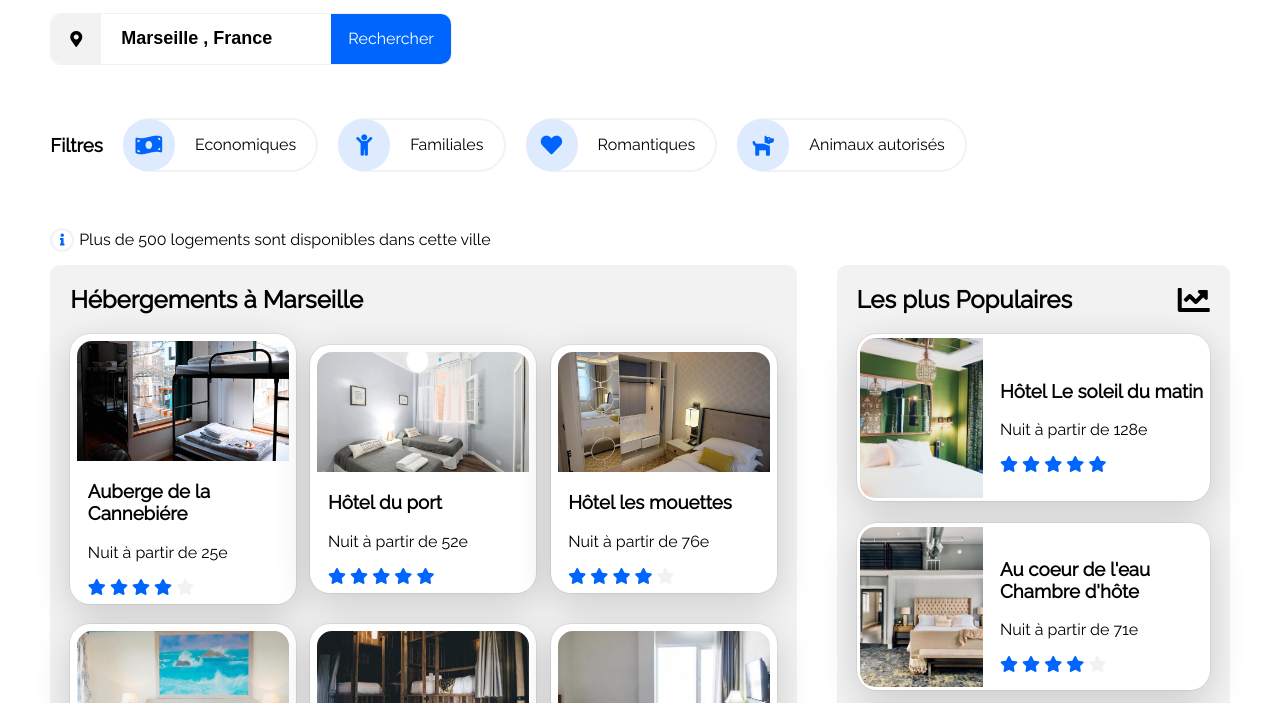
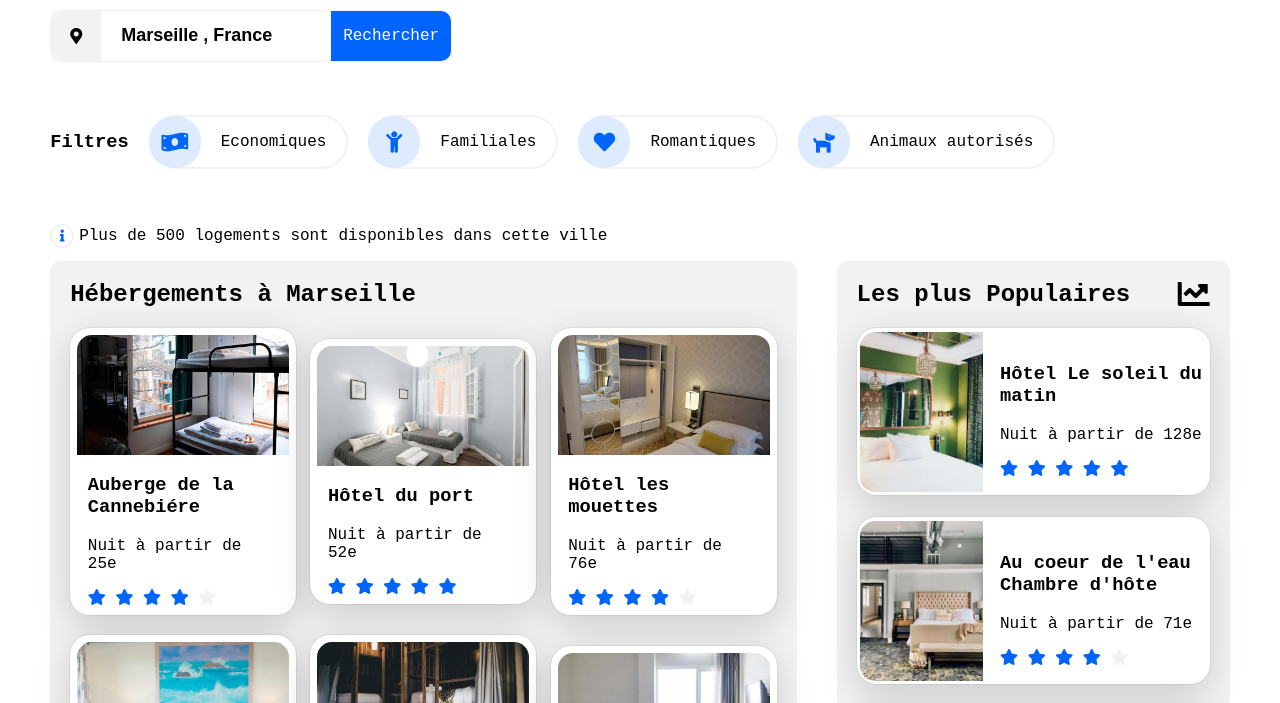
Before and after one commit to DRAME-ibrahima/booki-OpencCassRoom, a plain HTML site: page index.html in a window 1280 px wide. Shown: the part 191-894 px from the top of the page. Drawn offline with Linux system fonts and the light colour scheme.

Commit message:
Update style.css

```diff
--- a/style.css
+++ b/style.css
@@ -1,7 +1,7 @@
 /* GENERAL */
 html,
 body {
-  font-family: Raleway, Arial, Helvetica, sans-serif;
+  font-family: Monospace, Arial, Helvetica, sans-serif;
   margin: 2%;
   margin-top: 0;
 }
```
